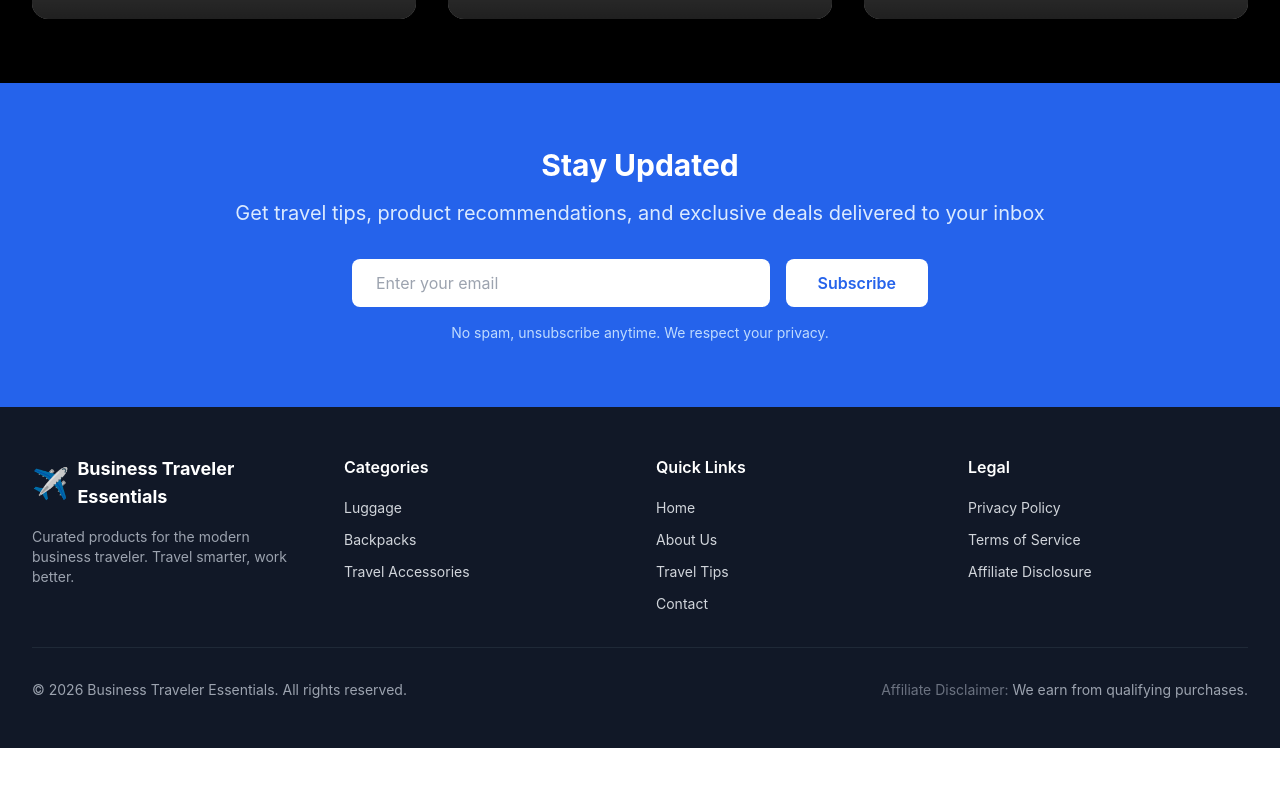
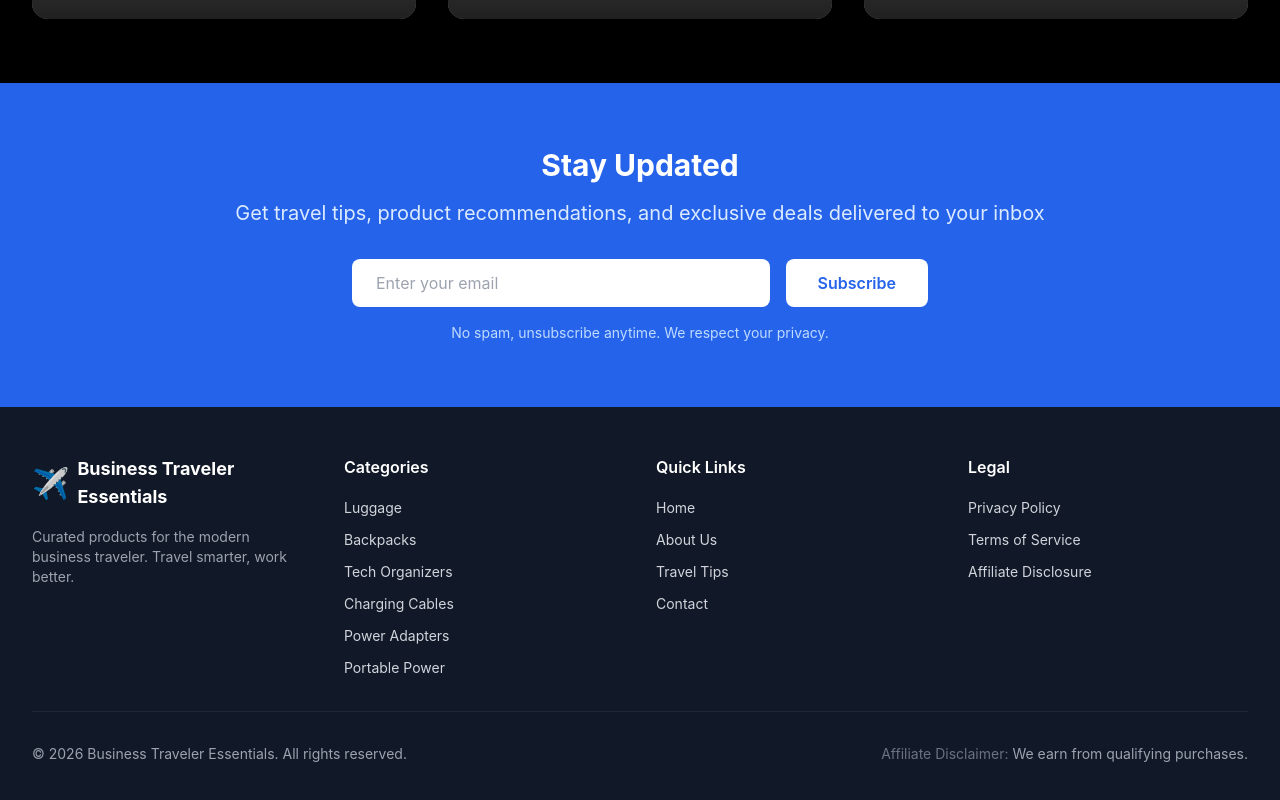
Before and after one commit to camelranchentertainment/business-traveler-essentials, a Next.js app: page / in a window 1280 px wide. Shown: the part 1265-2065 px from the top of the page. Before the commit the page ends 2013 px from the top, so only its background shows below. Built offline with nearby package versions, Linux system fonts and the light colour scheme; grey boxes are pictures that could not be loaded.

Commit message:
Update products.js

```diff
--- a/data/products.js
+++ b/data/products.js
@@ -245,11 +245,29 @@ export const categories = {
     icon: "https://api.iconify.design/mdi/bag-personal.svg?color=%232563eb&width=64",
     description: "Professional travel backpacks"
   },
-  "accessories": {
-    name: "Travel Accessories",
-    slug: "accessories",
+  "tech-organizers": {
+    name: "Tech Organizers",
+    slug: "tech-organizers",
+    icon: "https://api.iconify.design/mdi/briefcase.svg?color=%232563eb&width=64",
+    description: "Cable bags and tech pouches"
+  },
+  "charging-cables": {
+    name: "Charging Cables",
+    slug: "charging-cables",
     icon: "https://api.iconify.design/mdi/cable-data.svg?color=%232563eb&width=64",
-    description: "Chargers, cables, and organizers"
+    description: "USB-C, Lightning, and more"
+  },
+  "power-adapters": {
+    name: "Power Adapters",
+    slug: "power-adapters",
+    icon: "https://api.iconify.design/mdi/power-plug.svg?color=%232563eb&width=64",
+    description: "Wall chargers and USB hubs"
+  },
+  "portable-power": {
+    name: "Portable Power",
+    slug: "portable-power",
+    icon: "https://api.iconify.design/mdi/battery-charging-high.svg?color=%232563eb&width=64",
+    description: "Power banks and battery packs"
   }
 };
 
```
